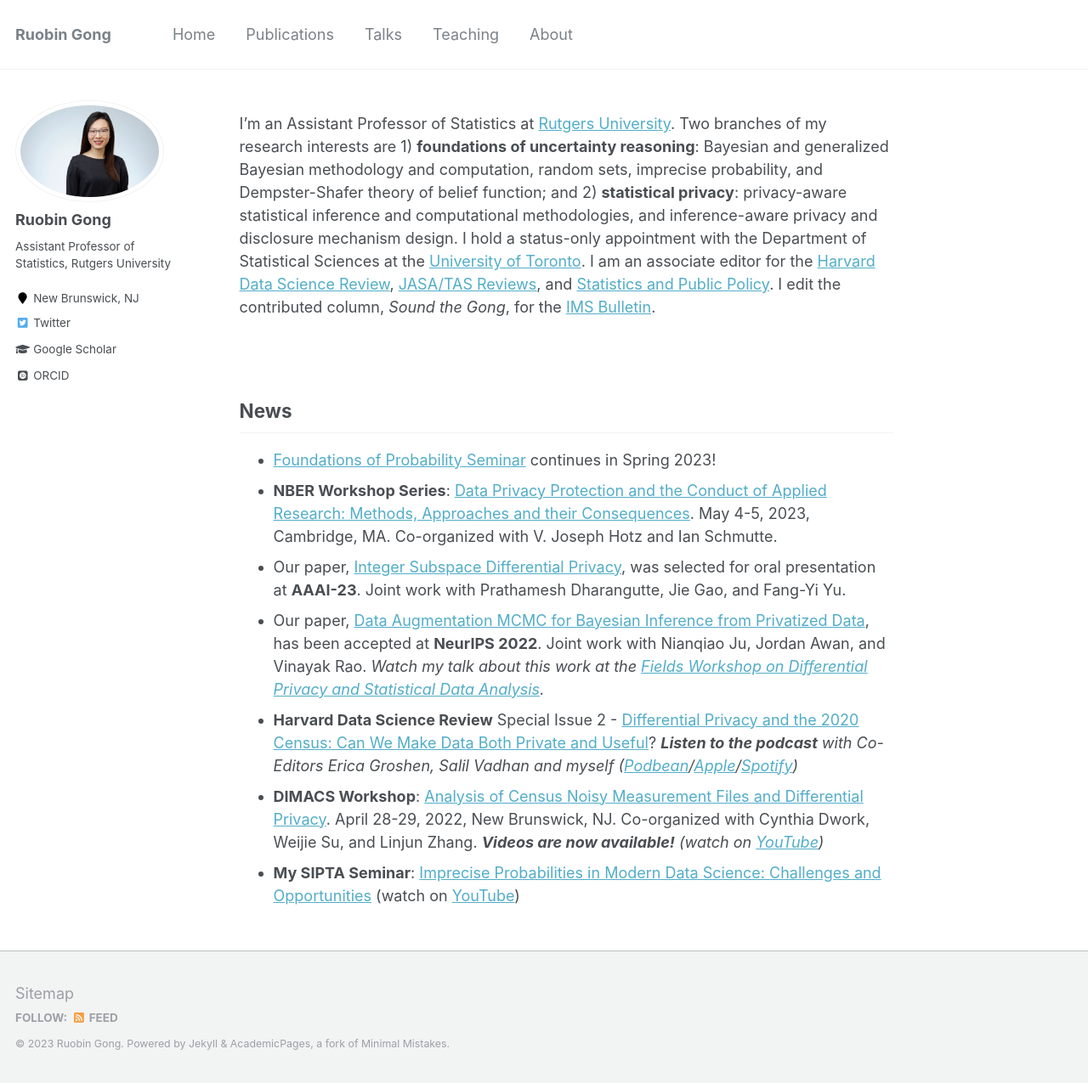
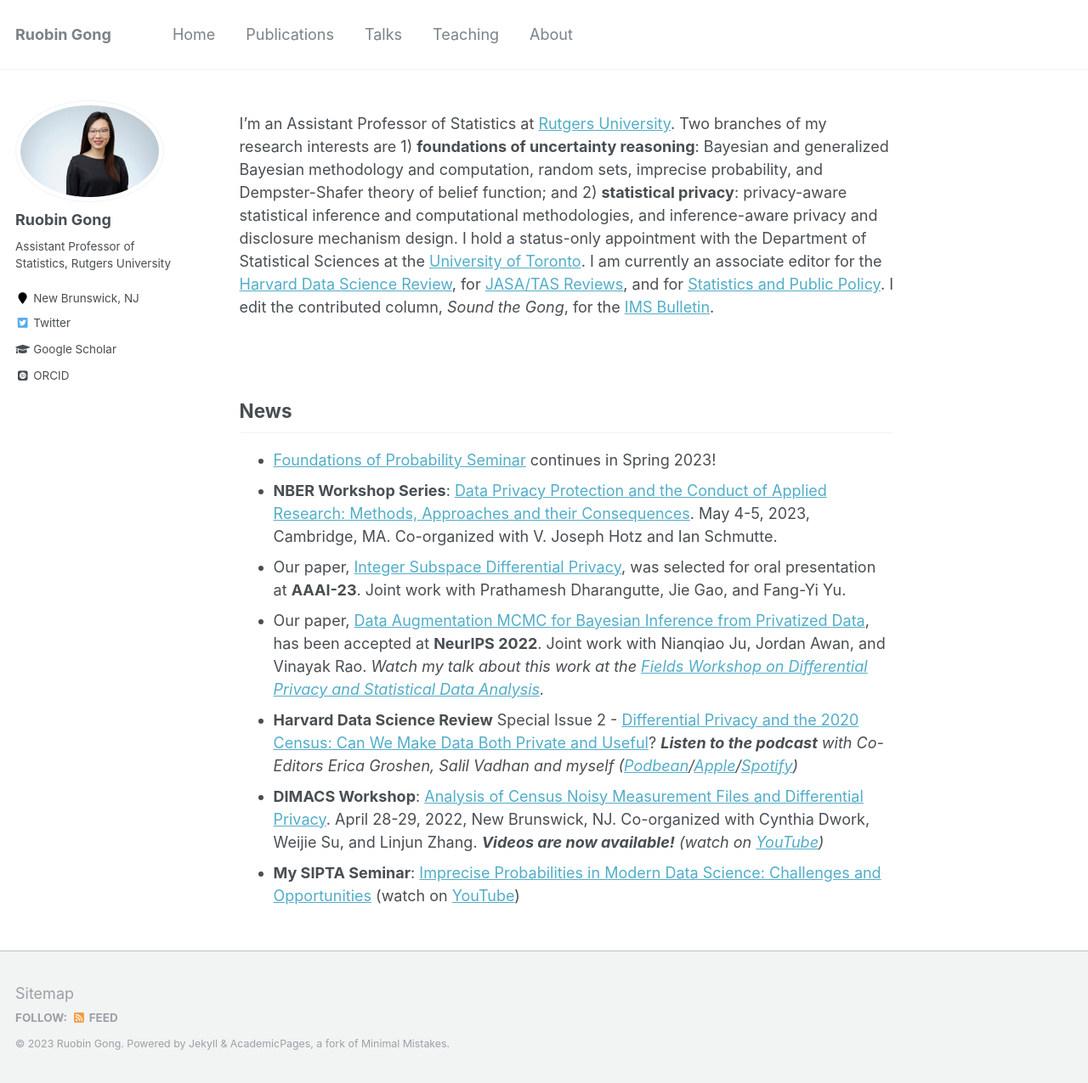
Before and after one commit to RuobinGong/RuobinGong.github.io, a Jekyll site: the page built from _pages/home.md, in a window 1280 px wide and 1275 px high. Shown: the whole window at 85% size. Built offline with Jekyll 4.4.1, drawn with Linux system fonts in a browser that asks for light colours; some web fonts are replaced.

Commit message:
Update home.md

```diff
--- a/_pages/home.md
+++ b/_pages/home.md
@@ -9,7 +9,7 @@ redirect_from:
 ---
 
 
-I'm an Assistant Professor of Statistics at [Rutgers University](https://www.stat.rutgers.edu/people-pages/faculty/people/403-robin-gong). Two branches of my research interests are 1) **foundations of uncertainty reasoning**: Bayesian and generalized Bayesian methodology and computation, random sets, imprecise probability, and Dempster-Shafer theory of belief function; and 2) **statistical privacy**: privacy-aware statistical inference and computational methodologies, and inference-aware privacy and disclosure mechanism design. I hold a status-only appointment with the Department of Statistical Sciences at the [University of Toronto](https://www.statistics.utoronto.ca/people/directories/all-faculty/ruobin-gong). I am an associate editor for the [Harvard Data Science Review](https://hdsr.mitpress.mit.edu), [JASA/TAS Reviews](https://www.tandfonline.com/action/journalInformation?show=aimsScope&journalCode=uasa20), and [Statistics and Public Policy](https://www.tandfonline.com/action/journalInformation?show=aimsScope&journalCode=uspp20). I edit the contributed column, _Sound the Gong_, for the [IMS Bulletin](https://imstat.org/about-the-ims-bulletin/).
+I'm an Assistant Professor of Statistics at [Rutgers University](https://www.stat.rutgers.edu/people-pages/faculty/people/403-robin-gong). Two branches of my research interests are 1) **foundations of uncertainty reasoning**: Bayesian and generalized Bayesian methodology and computation, random sets, imprecise probability, and Dempster-Shafer theory of belief function; and 2) **statistical privacy**: privacy-aware statistical inference and computational methodologies, and inference-aware privacy and disclosure mechanism design. I hold a status-only appointment with the Department of Statistical Sciences at the [University of Toronto](https://www.statistics.utoronto.ca/people/directories/all-faculty/ruobin-gong). I am currently an associate editor for the [Harvard Data Science Review](https://hdsr.mitpress.mit.edu), for [JASA/TAS Reviews](https://www.tandfonline.com/action/journalInformation?show=aimsScope&journalCode=uasa20), and for [Statistics and Public Policy](https://www.tandfonline.com/action/journalInformation?show=aimsScope&journalCode=uspp20). I edit the contributed column, _Sound the Gong_, for the [IMS Bulletin](https://imstat.org/about-the-ims-bulletin/).
 
 
 <br>
```
